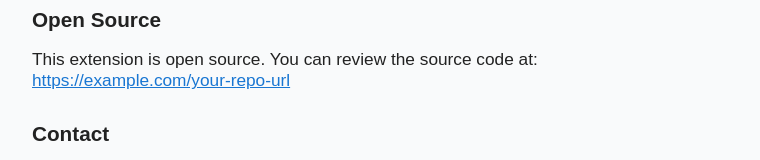
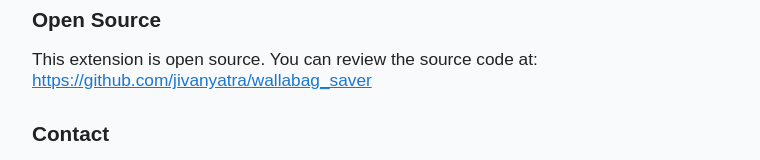
Before and after one commit to jivanyatra/wallabag_saver, a browser extension: page docs/privacy_policy_chrome.html in a window 1280 px wide. Shown: the part 797-957 px from the top of the page, without its empty margins (258-1018 px from the left). Drawn offline with Linux system fonts and the light colour scheme.

Commit message:
added repo URL to privacy policy pages

```diff
--- a/docs/privacy_policy_chrome.html
+++ b/docs/privacy_policy_chrome.html
@@ -39,8 +39,7 @@
 
   <h2>Open Source</h2>
   <p>This extension is open source. You can review the source code at:<br>
-    <a href="https://example.com/your-repo-url" target="_blank">https://example.com/your-repo-url</a>
-    <!-- Replace with your actual repository URL -->
+    <a href="https://github.com/jivanyatra/wallabag_saver" target="_blank">https://github.com/jivanyatra/wallabag_saver</a>
   </p>
 
   <h2>Contact</h2>
```
Also changed, not shown: docs/privacy_policy_firefox.html (+1 -2 lines).
